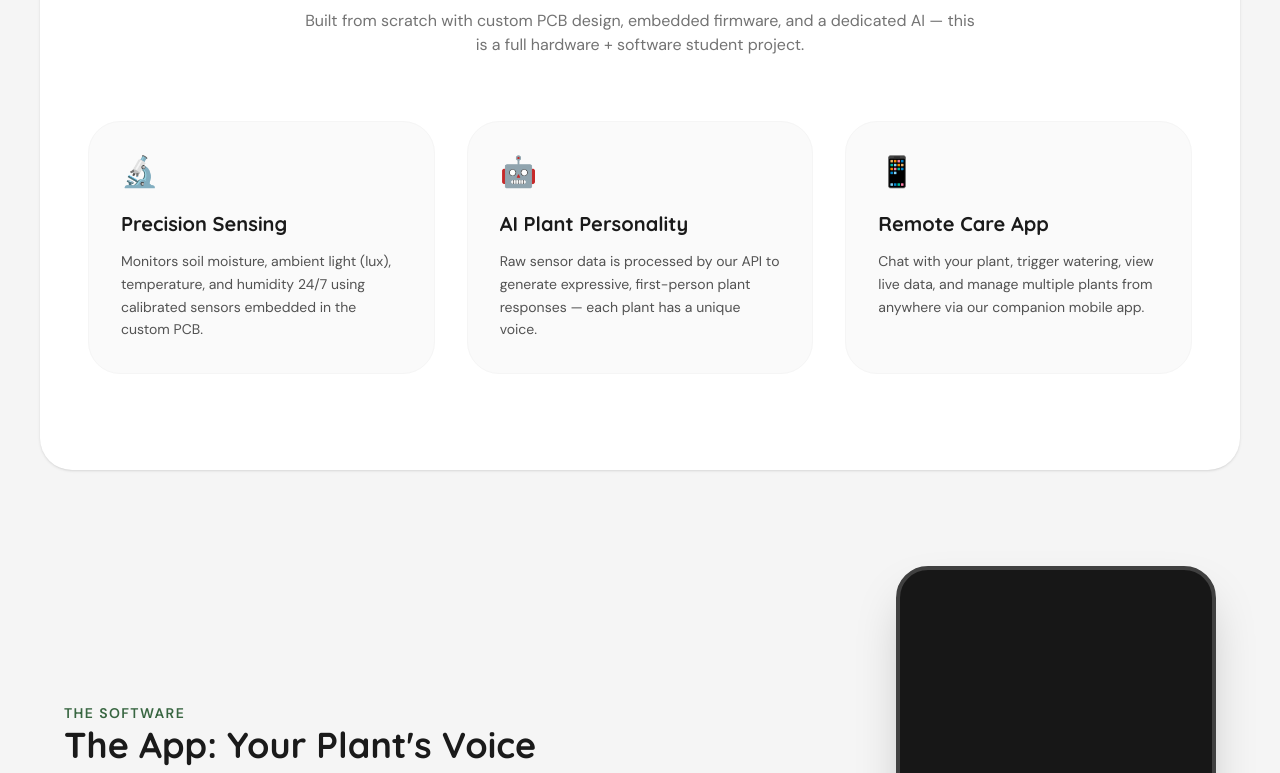
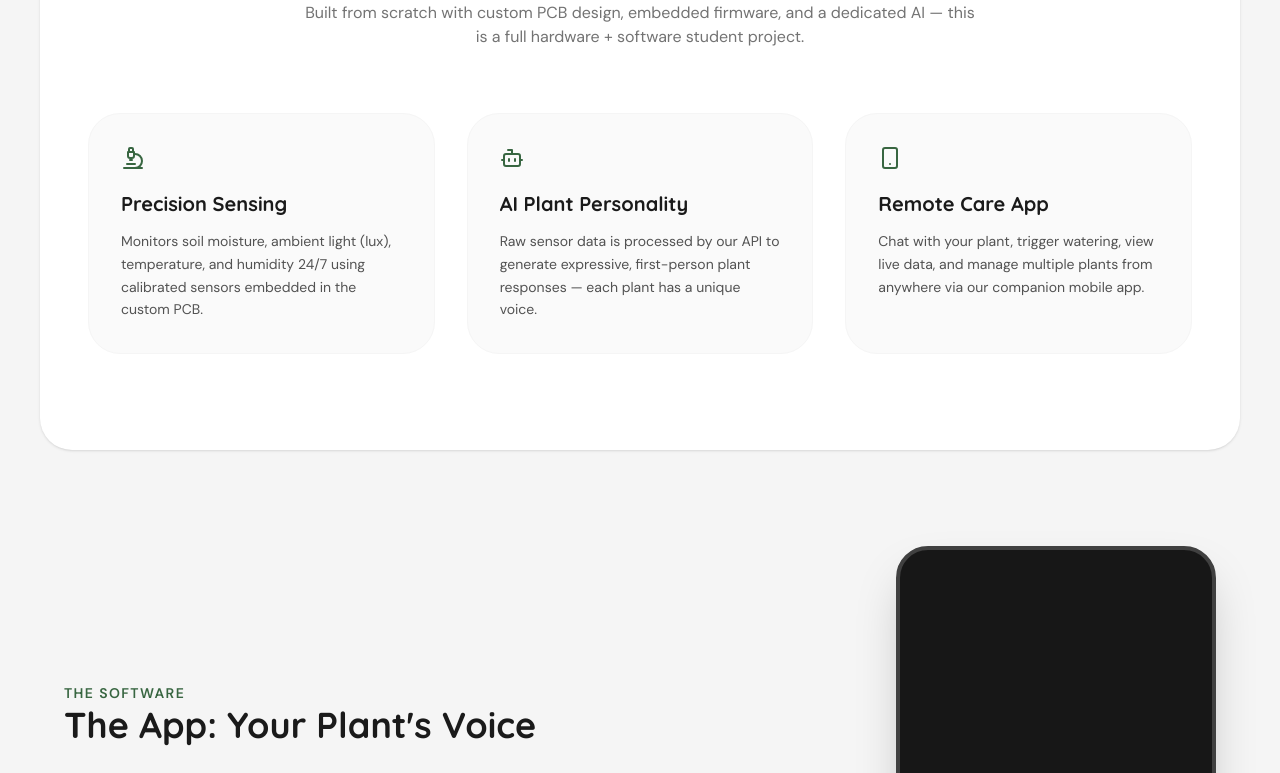
Before and after one commit to Plantagoshi/plantagoshi-landing, a Vue app: page / in a window 1280 px wide. Shown: the part 1001-1774 px from the top of the page. Built offline with nearby package versions, Linux system fonts and the light colour scheme.

Commit message:
feat: add icons for features

```diff
--- a/src/components/BaseButton.vue
+++ b/src/components/BaseButton.vue
@@ -60,7 +60,7 @@ const sizeClasses = computed(() => {
   const sizes = {
     sm: 'px-4 py-2 text-sm rounded-lg',
     md: 'px-6 py-3 text-base rounded-lg',
-    lg: 'px-8 py-4 text-lg rounded-xl',
+    lg: 'px-6 py-3 text-lg rounded-xl',
     xl: 'px-10 py-5 text-xl rounded-xl'
   };
   return sizes[props.size];
--- a/src/components/FeaturesSection.vue
+++ b/src/components/FeaturesSection.vue
@@ -11,13 +11,25 @@
 
       <div class="grid md:grid-cols-3 gap-8">
         <div
-          v-for="(f, i) in features"
-          :key="i"
           class="p-8 rounded-4xl bg-neutral-50 hover:bg-neutral-100 transition-colors border border-neutral-100 group"
         >
-          <div class="text-3xl mb-5">{{ f.emoji }}</div>
-          <h3 class="text-xl font-bold mb-3 font-display">{{ f.title }}</h3>
-          <p class="text-neutral-600 leading-relaxed text-sm">{{ f.desc }}</p>
+          <Microscope class="text-primary mb-5" />
+          <h3 class="text-xl font-bold mb-3 font-display">{{ t('features.precision.title') }}</h3>
+          <p class="text-neutral-600 leading-relaxed text-sm">{{ t('features.precision.desc') }}</p>
+        </div>
+        <div
+          class="p-8 rounded-4xl bg-neutral-50 hover:bg-neutral-100 transition-colors border border-neutral-100 group"
+        >
+          <Bot class="text-primary mb-5" />
+          <h3 class="text-xl font-bold mb-3 font-display">{{ t('features.ai.title') }}</h3>
+          <p class="text-neutral-600 leading-relaxed text-sm">{{ t('features.ai.desc') }}</p>
+        </div>
+        <div
+          class="p-8 rounded-4xl bg-neutral-50 hover:bg-neutral-100 transition-colors border border-neutral-100 group"
+        >
+          <Smartphone class="text-primary mb-5" />
+          <h3 class="text-xl font-bold mb-3 font-display">{{ t('features.app.title') }}</h3>
+          <p class="text-neutral-600 leading-relaxed text-sm">{{ t('features.app.desc') }}</p>
         </div>
       </div>
     </div>
@@ -25,26 +37,8 @@
 </template>
 
 <script setup>
-import { computed } from "vue";
 import { useI18n } from "../composables/useI18n";
+import { Microscope, Bot, Smartphone } from "lucide-vue-next";
 
 const { t } = useI18n();
-
-const features = computed(() => [
-  {
-    emoji: "🔬",
-    title: t('features.precision.title'),
-    desc: t('features.precision.desc'),
-  },
-  {
-    emoji: "🤖",
-    title: t('features.ai.title'),
-    desc: t('features.ai.desc'),
-  },
-  {
-    emoji: "📱",
-    title: t('features.app.title'),
-    desc: t('features.app.desc'),
-  },
-]);
 </script>
```
